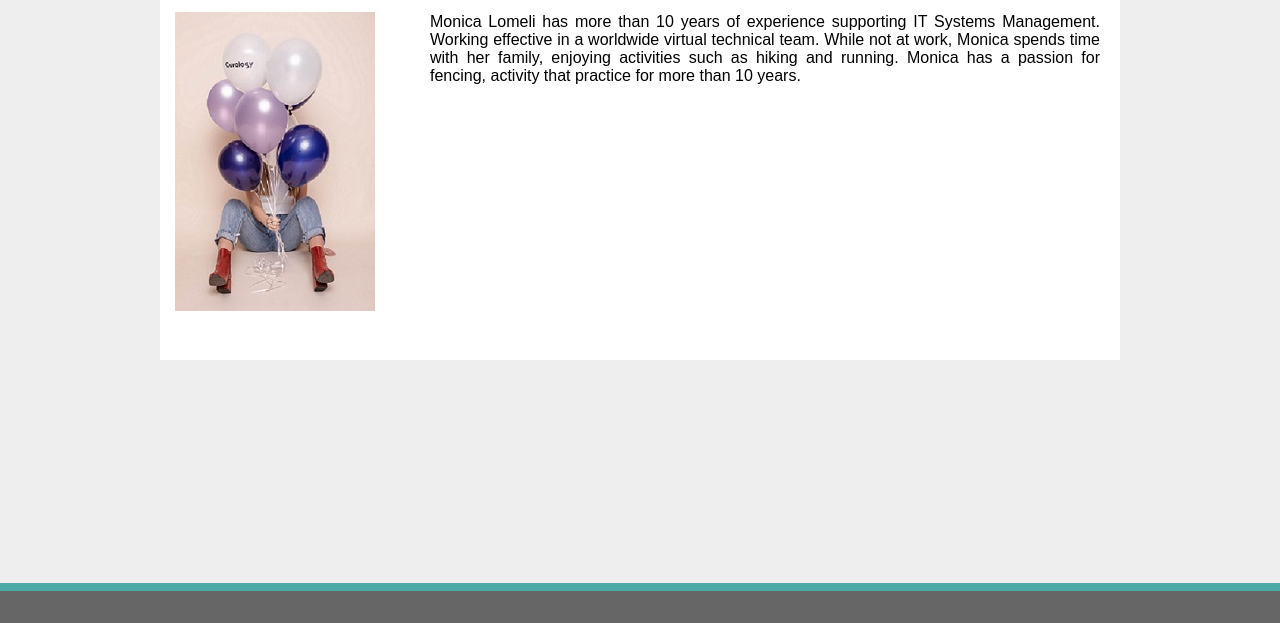
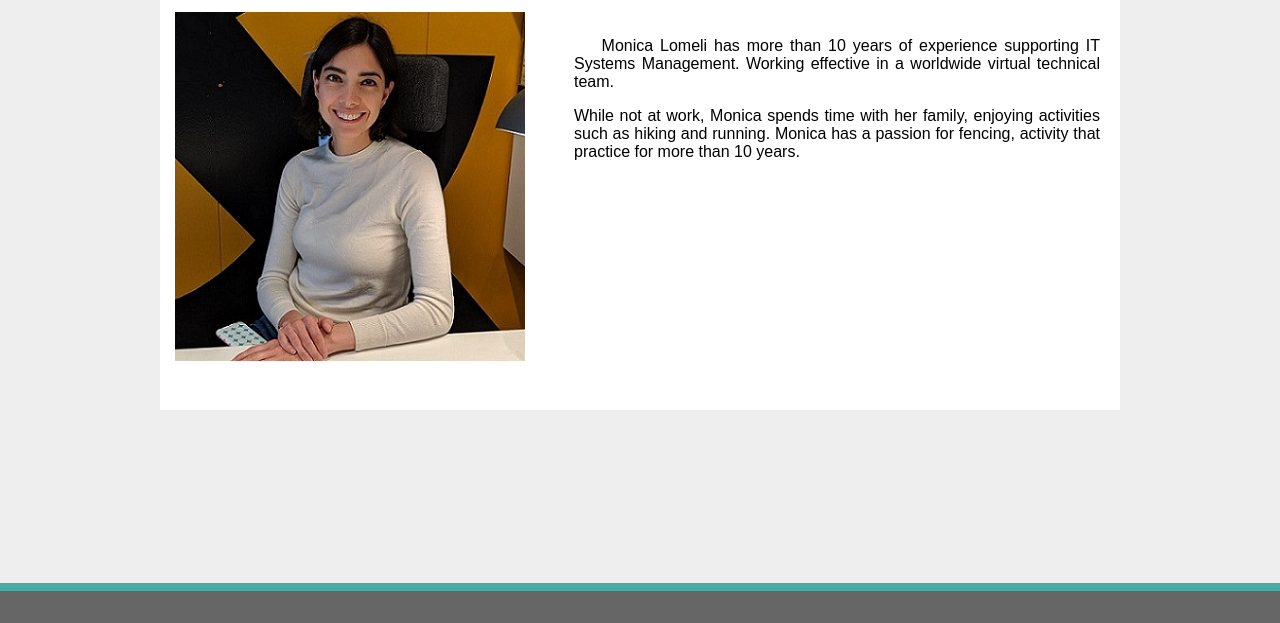
Before and after one commit to mlomelisa/Basic-Portfolio, a plain HTML site: page index.html in a window 1280 px wide. Shown: the part 177-800 px from the top of the page. Drawn offline with Linux system fonts and the light colour scheme.

Commit message:
Update profile picture

```diff
--- a/assets/css/style.css
+++ b/assets/css/style.css
@@ -22,7 +22,7 @@
   margin-bottom: 0px;
 
 }
-
+/* Name tittle*/
 #name h1{
   text-align: center;
   color: #fff;
@@ -42,7 +42,7 @@
   padding: 20px;
   margin-bottom: 0px;
 }
-
+/* Menu list*/
 .about {
    padding-left: 20px;
     color: #777777;
@@ -92,11 +92,14 @@ h2 {
   float: left;
   padding-right: 40px;
   padding-bottom: 30px;
-  width: 25%;
+  width: 40%;
 }
+
+/* Description details*/
 
 .description {
   margin-left: 20px;
+  margin-top: 40px;
   text-align: justify;
   padding-right: 20px;
   font-family: 'Arial', 'Helvetica Neue', Helvetica, sans-serif;
@@ -106,6 +109,8 @@ h2 {
 .clear {
   clear: both;
 }
+
+/* Footer section*/
 
 footer {
   color: #05A8AA;
--- a/index.html
+++ b/index.html
@@ -5,9 +5,10 @@
   <meta name="viewport" content="width=device-width, initial-scale=1.0">
   <meta http-equiv="X-UA-Compatible" content="ie=edge">
   <link rel="stylesheet" type="text/css" href="assets/css/style.css">
-  <title>Document</title>
+  <title>About me</title>
 </head>
 <body>
+  <!--Header section contains Menu and main tittle-->
   <header id=global-header>
     <div class="centralheadersection">
     <section id="name">
@@ -23,7 +24,7 @@
     <div class="clr"></div>
   </div>
   </header>
-
+<!--Main Section-->
   <div class="container">
     <section class="sub-container">
       <section class="aboutme">
@@ -32,11 +33,11 @@
         </h2>
       </section>
       <section class="myimage">
-          <img id="mypicture" src="./assets/images/curology-1540891-unsplash.jpg" alt="profile picture"/>
+          <img id="mypicture" src="./assets/images/profile2.jpg" alt="profile picture"/>
       </section>
        <section class="description">
-          <p>Monica Lomeli has more than 10 years of experience supporting IT Systems Management. Working effective in a worldwide virtual technical team.
-              While not at work, Monica spends time with her family, enjoying activities such as hiking and running.
+          <p>&nbsp;&nbsp;&nbsp;&nbsp;Monica Lomeli has more than 10 years of experience supporting IT Systems Management. Working effective in a worldwide virtual technical team.</p>
+              <p>While not at work, Monica spends time with her family, enjoying activities such as hiking and running.
               Monica has a passion for fencing, activity that practice for more than 10 years.
               </p>
        </section>
```
Also changed, not shown: assets/images/curology-1540891-unsplash.jpg (deleted), assets/images/memphis-mini.jpg (deleted), assets/images/profile2.jpg (added).
